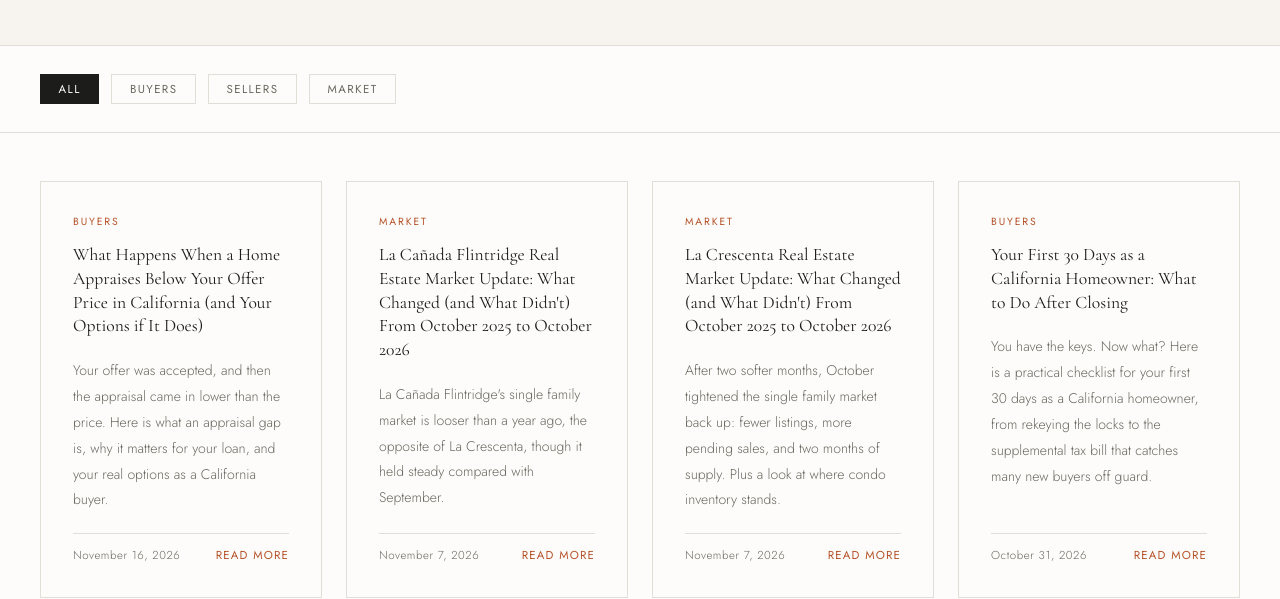
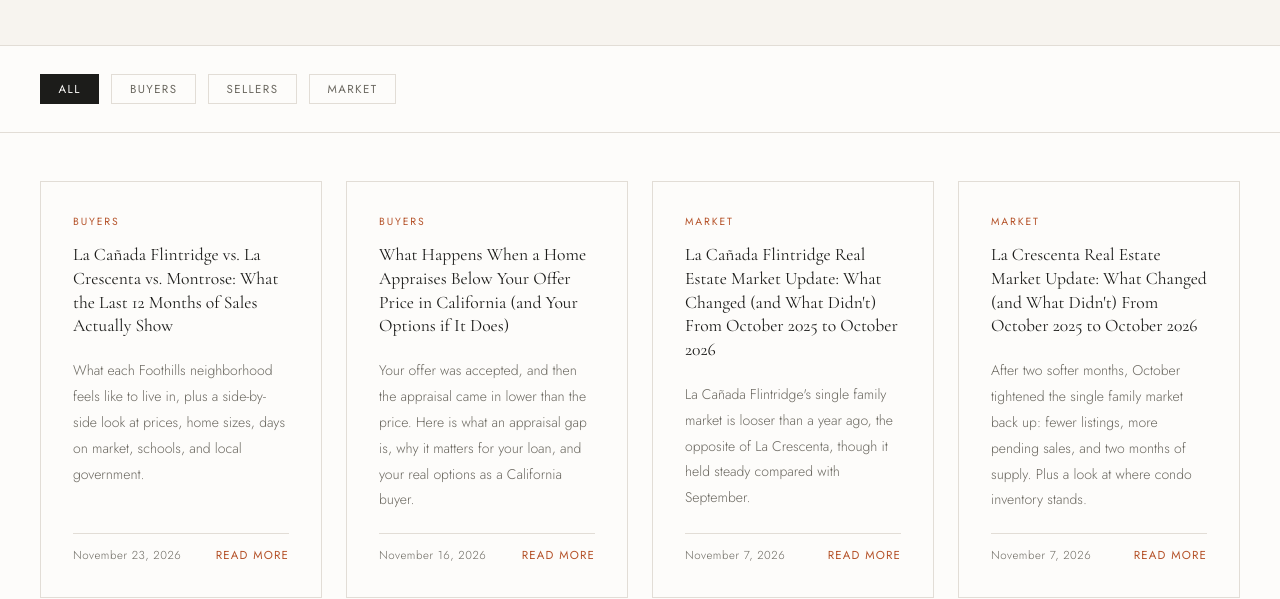
Before and after one commit to CailaBallDionne/closingwithcaila, a plain HTML site: page caila-site-netlify (1)/blog.html in a window 1280 px wide. Shown: the part 384-983 px from the top of the page. Drawn offline with nearby package versions, Linux system fonts and the light colour scheme.

Commit message:
Update blog.html

```diff
--- a/caila-site-netlify (1)/blog.html
+++ b/caila-site-netlify (1)/blog.html
@@ -101,6 +101,17 @@
         3. Update: data-category, hub-tag, h3, p, datetime, date text, and href
         4. data-category must be: buyers / sellers / market
         ============================================================ -->
+
+      <!-- POST: La Canada Flintridge vs La Crescenta vs Montrose -->
+<article class="hub-card" data-category="buyers">
+  <span class="hub-tag">Buyers</span>
+  <h3>La Cañada Flintridge vs. La Crescenta vs. Montrose: What the Last 12 Months of Sales Actually Show</h3>
+  <p>What each Foothills neighborhood feels like to live in, plus a side-by-side look at prices, home sizes, days on market, schools, and local government.</p>
+  <div class="hub-card-footer">
+    <span class="hub-date"><time datetime="2026-11-23">November 23, 2026</time></span>
+    <a class="hub-read" href="/blog/la-canada-flintridge-vs-la-crescenta-vs-montrose">Read more</a>
+  </div>
+</article>
 
       <!-- POST: Appraisal Gap -->
 <article class="hub-card" data-category="buyers">
```
